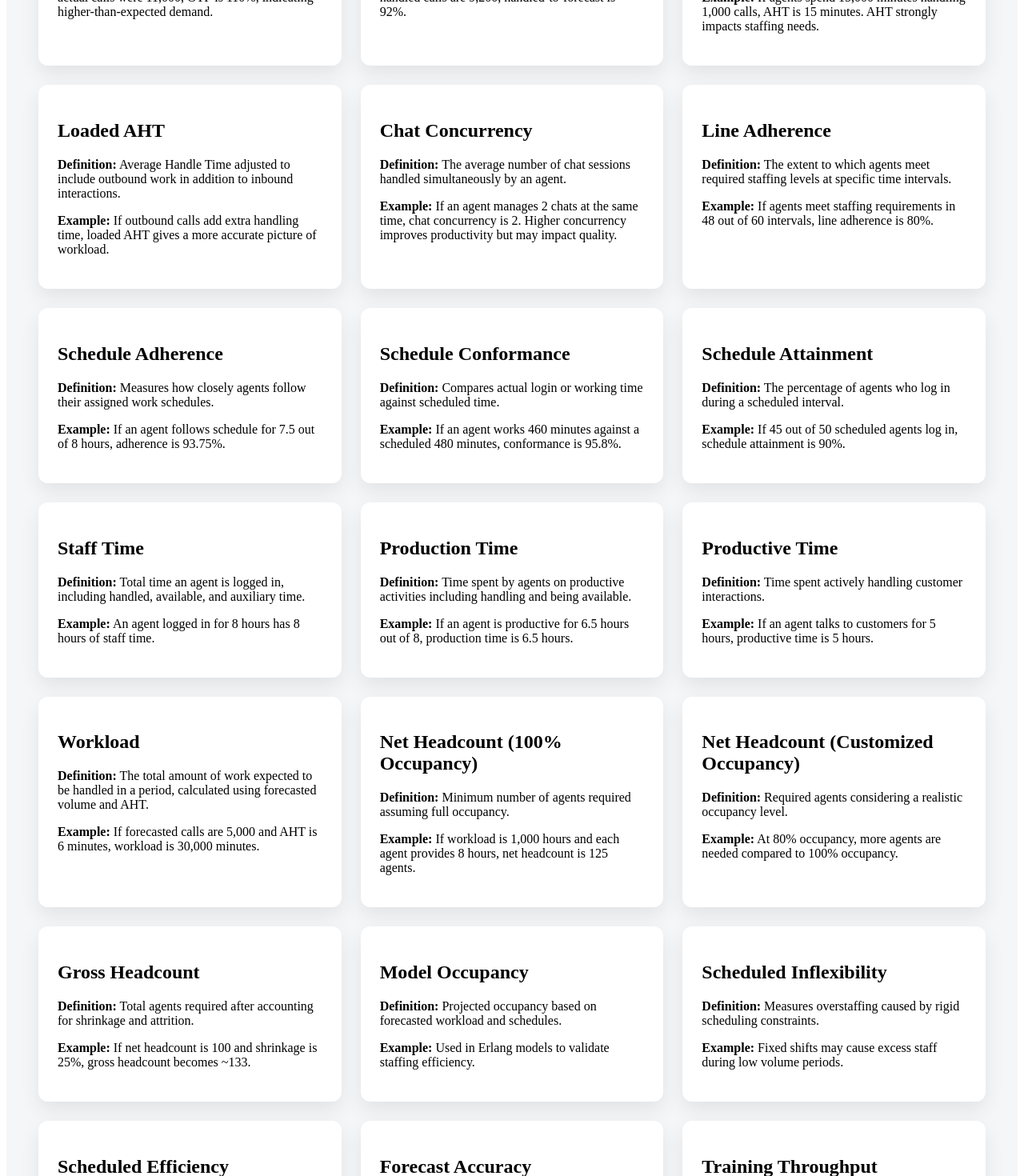
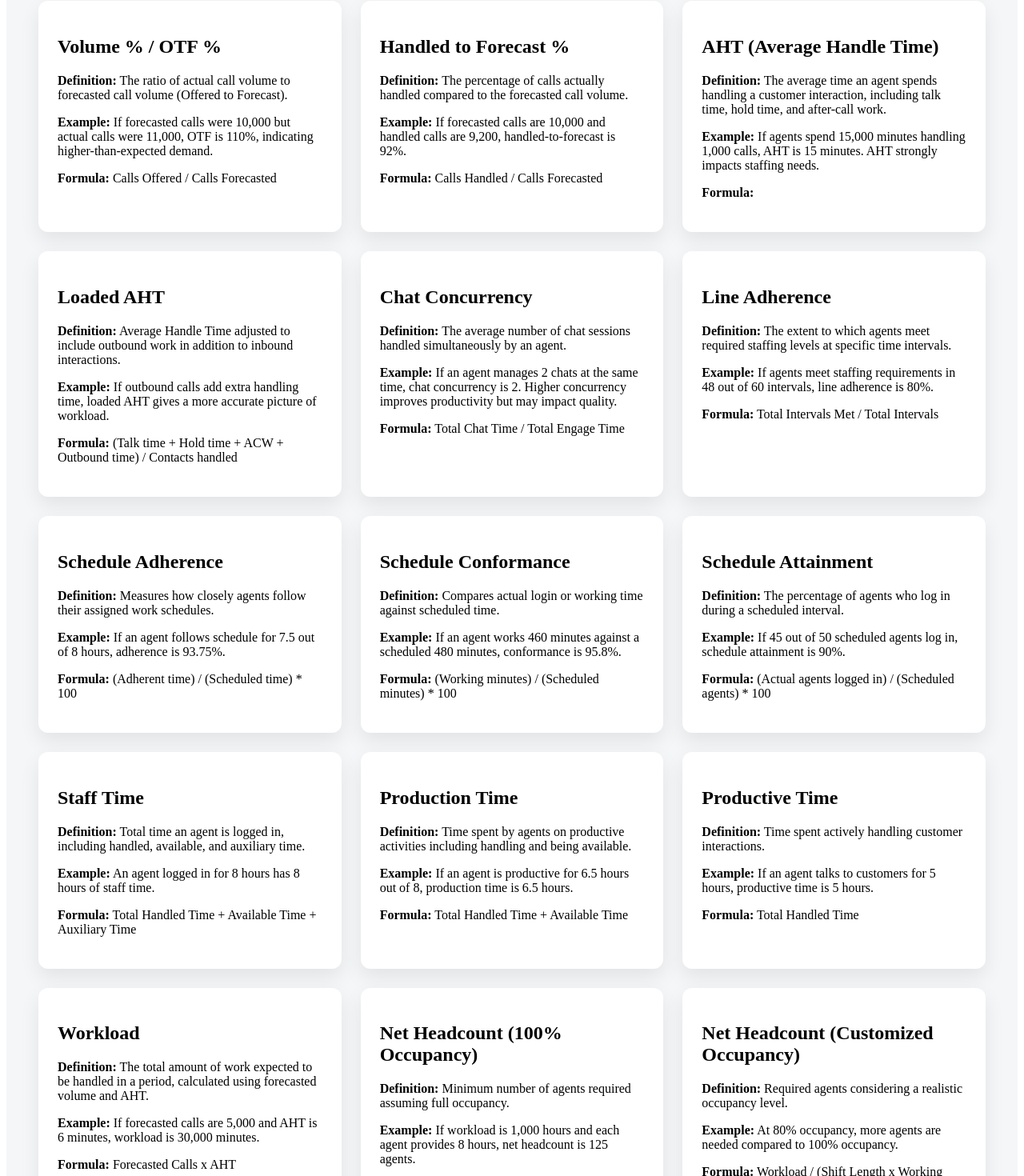
Before and after one commit to garrycnx/wfm-portal, a Next.js app: page /terminology/wfm-metrics in a window 1280 px wide. Shown: the part 1330-2800 px from the top of the page at 80% size. Built offline with nearby package versions, Linux system fonts and the light colour scheme.

Commit message:
Move contact API to pages router

```diff
--- a/src/app/terminology/wfm-metrics/page.tsx
+++ b/src/app/terminology/wfm-metrics/page.tsx
@@ -5,217 +5,285 @@ export default function WFMMetricsPage() {
       definition:
         "The percentage of customer calls answered within a predefined time threshold, commonly expressed as X% of calls answered within Y seconds.",
       example:
-        "If 1,000 calls are offered and 850 are answered within 20 seconds, the service level is 85%. This shows how quickly customers are served."
+        "If 1,000 calls are offered and 850 are answered within 20 seconds, the service level is 85%. This shows how quickly customers are served.",
+      formula:
+      "(Calls Answered within Threshold Time) ÷ (Calls Offered − Abandoned Calls within Threshold Time)"
     },
     {
       name: "Occupancy",
       definition:
         "The proportion of an agent’s logged-in time spent actively handling customer interactions including talk time, hold time, and after-call work.",
       example:
-        "An agent logged in for 8 hours and spent 6 hours handling calls has an occupancy of 75%. Very high occupancy may cause burnout."
+        "An agent logged in for 8 hours and spent 6 hours handling calls has an occupancy of 75%. Very high occupancy may cause burnout.",
+        formula:
+        "(Talk time + Hold time + ACW) / (Talk time + Hold time + ACW + Idle time) * 100"
+
     },
     {
       name: "Utilization",
       definition:
         "Measures how effectively paid agent time is used, including both productive and available time.",
       example:
-        "If an agent is paid for 9 hours and spends 7.5 hours working or available, utilization is 83%. Low utilization may indicate overstaffing."
+        "If an agent is paid for 9 hours and spends 7.5 hours working or available, utilization is 83%. Low utilization may indicate overstaffing.",
+        formula:
+          "(Total Handled Time + Available Time) / (Total Handled Time + Available Time + Auxiliary Time (Paid))"
     },
     {
       name: "Shrinkage",
       definition:
         "The percentage of scheduled agent time that is not available for handling customer contacts due to breaks, training, meetings, leaves, or system issues.",
       example:
-        "If agents are scheduled for 100 hours but only 75 hours are available, shrinkage is 25%. Shrinkage must be added while calculating headcount."
+        "If agents are scheduled for 100 hours but only 75 hours are available, shrinkage is 25%. Shrinkage must be added while calculating headcount.",
+        formula:
+            "(In-Office Shrinkage (Planned + Unplanned) + Out-of-Office Shrinkage (Planned + Unplanned)) ÷ Total Scheduled Hours"
     },
     {
       name: "Attrition Percentage",
       definition:
         "The percentage of employees who leave the organization or transfer internally during a given period.",
       example:
-        "If 10 agents leave during a month and the average headcount is 200, attrition is 5%. High attrition increases hiring and training costs."
+        "If 10 agents leave during a month and the average headcount is 200, attrition is 5%. High attrition increases hiring and training costs.",
+        formula:
+          "Attrition Headcount / ((Opening Headcount + Closing Headcount) / 2)"
     },
     {
       name: "ASA (Average Speed of Answer)",
       definition:
         "The average time customers wait in queue before their call is answered by an agent.",
       example:
-        "If customers wait a total of 5,000 seconds for 250 answered calls, ASA is 20 seconds. Higher ASA often leads to dissatisfaction."
+        "If customers wait a total of 5,000 seconds for 250 answered calls, ASA is 20 seconds. Higher ASA often leads to dissatisfaction.",
+        formula:
+          "Total Calls Wait Time / Calls Answered"
     },
     {
       name: "Total Wait Time",
       definition:
         "The cumulative time spent by all callers waiting in the queue before their calls are answered.",
       example:
-        "If 100 callers wait an average of 30 seconds, total wait time is 3,000 seconds. This helps assess customer experience."
+        "If 100 callers wait an average of 30 seconds, total wait time is 3,000 seconds. This helps assess customer experience.",
+        formula:
+          "(Sum of individual caller wait times)"
     },
     {
       name: "Abandon Rate",
       definition:
         "The percentage of callers who disconnect before their call is answered.",
       example:
-        "If 80 out of 1,000 callers hang up before answer, abandon rate is 8%. High abandon rate indicates understaffing."
+        "If 80 out of 1,000 callers hang up before answer, abandon rate is 8%. High abandon rate indicates understaffing.",
+        formula:
+          "Calls Abandoned / Calls Offered"
     },
     {
       name: "Offered to Handled %",
       definition:
         "The percentage of offered calls that are successfully handled by agents.",
       example:
-        "If 900 out of 1,000 calls are handled, offered-to-handled is 90%. This shows handling efficiency."
+        "If 900 out of 1,000 calls are handled, offered-to-handled is 90%. This shows handling efficiency.",
+        formula:
+        "Calls Handled / Calls Offered"
     },
     {
       name: "Volume % / OTF %",
       definition:
         "The ratio of actual call volume to forecasted call volume (Offered to Forecast).",
       example:
-        "If forecasted calls were 10,000 but actual calls were 11,000, OTF is 110%, indicating higher-than-expected demand."
+        "If forecasted calls were 10,000 but actual calls were 11,000, OTF is 110%, indicating higher-than-expected demand.",
+        formula:
+          "Calls Offered / Calls Forecasted"
     },
     {
       name: "Handled to Forecast %",
       definition:
         "The percentage of calls actually handled compared to the forecasted call volume.",
       example:
-        "If forecasted calls are 10,000 and handled calls are 9,200, handled-to-forecast is 92%."
+        "If forecasted calls are 10,000 and handled calls are 9,200, handled-to-forecast is 92%.",
+        formula:
+          "Calls Handled / Calls Forecasted"
     },
     {
       name: "AHT (Average Handle Time)",
       definition:
         "The average time an agent spends handling a customer interaction, including talk time, hold time, and after-call work.",
       example:
-        "If agents spend 15,000 minutes handling 1,000 calls, AHT is 15 minutes. AHT strongly impacts staffing needs."
+        "If agents spend 15,000 minutes handling 1,000 calls, AHT is 15 minutes. AHT strongly impacts staffing needs.",
+        forumla:
+          "(Total Talk Time + Total Hold Time + Total ACW Time) / Total Calls Answered"
     },
     {
       name: "Loaded AHT",
       definition:
         "Average Handle Time adjusted to include outbound work in addition to inbound interactions.",
       example:
-        "If outbound calls add extra handling time, loaded AHT gives a more accurate picture of workload."
+        "If outbound calls add extra handling time, loaded AHT gives a more accurate picture of workload.",
+        formula:
+        "(Talk time + Hold time + ACW + Outbound time) / Contacts handled"
+
     },
     {
       name: "Chat Concurrency",
       definition:
         "The average number of chat sessions handled simultaneously by an agent.",
       example:
-        "If an agent manages 2 chats at the same time, chat concurrency is 2. Higher concurrency improves productivity but may impact quality."
+        "If an agent manages 2 chats at the same time, chat concurrency is 2. Higher concurrency improves productivity but may impact quality.",
+        formula:
+          "Total Chat Time / Total Engage Time"
+
     },
     {
       name: "Line Adherence",
       definition:
         "The extent to which agents meet required staffing levels at specific time intervals.",
       example:
-        "If agents meet staffing requirements in 48 out of 60 intervals, line adherence is 80%."
+        "If agents meet staffing requirements in 48 out of 60 intervals, line adherence is 80%.",
+        formula:
+        "Total Intervals Met / Total Intervals"
     },
     {
       name: "Schedule Adherence",
       definition:
         "Measures how closely agents follow their assigned work schedules.",
       example:
-        "If an agent follows schedule for 7.5 out of 8 hours, adherence is 93.75%."
+        "If an agent follows schedule for 7.5 out of 8 hours, adherence is 93.75%.",
+        formula:
+        "(Adherent time) / (Scheduled time) * 100"
     },
     {
       name: "Schedule Conformance",
       definition:
         "Compares actual login or working time against scheduled time.",
       example:
-        "If an agent works 460 minutes against a scheduled 480 minutes, conformance is 95.8%."
+        "If an agent works 460 minutes against a scheduled 480 minutes, conformance is 95.8%.",
+        formula:
+        "(Working minutes) / (Scheduled minutes) * 100"
     },
     {
       name: "Schedule Attainment",
       definition:
         "The percentage of agents who log in during a scheduled interval.",
       example:
-        "If 45 out of 50 scheduled agents log in, schedule attainment is 90%."
+        "If 45 out of 50 scheduled agents log in, schedule attainment is 90%.",
+        formula:
+        "(Actual agents logged in) / (Scheduled agents) * 100"
     },
     {
       name: "Staff Time",
       definition:
         "Total time an agent is logged in, including handled, available, and auxiliary time.",
       example:
-        "An agent logged in for 8 hours has 8 hours of staff time."
+        "An agent logged in for 8 hours has 8 hours of staff time.",
+        formula:
+        "Total Handled Time + Available Time + Auxiliary Time"
     },
     {
       name: "Production Time",
       definition:
         "Time spent by agents on productive activities including handling and being available.",
       example:
-        "If an agent is productive for 6.5 hours out of 8, production time is 6.5 hours."
+        "If an agent is productive for 6.5 hours out of 8, production time is 6.5 hours.",
+        formula:
+          "Total Handled Time + Available Time"
     },
     {
       name: "Productive Time",
       definition:
         "Time spent actively handling customer interactions.",
       example:
-        "If an agent talks to customers for 5 hours, productive time is 5 hours."
+        "If an agent talks to customers for 5 hours, productive time is 5 hours.",
+        formula:
+        "Total Handled Time"
+
     },
     {
       name: "Workload",
       definition:
         "The total amount of work expected to be handled in a period, calculated using forecasted volume and AHT.",
       example:
-        "If forecasted calls are 5,000 and AHT is 6 minutes, workload is 30,000 minutes."
+        "If forecasted calls are 5,000 and AHT is 6 minutes, workload is 30,000 minutes.",
+        formula:
+        "Forecasted Calls x AHT"
     },
     {
       name: "Net Headcount (100% Occupancy)",
       definition:
         "Minimum number of agents required assuming full occupancy.",
       example:
-        "If workload is 1,000 hours and each agent provides 8 hours, net headcount is 125 agents."
+        "If workload is 1,000 hours and each agent provides 8 hours, net headcount is 125 agents.",
+        formula:
+        "Workload / (Shift Length x Working Days)"
     },
     {
       name: "Net Headcount (Customized Occupancy)",
       definition:
         "Required agents considering a realistic occupancy level.",
       example:
-        "At 80% occupancy, more agents are needed compared to 100% occupancy."
+        "At 80% occupancy, more agents are needed compared to 100% occupancy.",
+        formula:
+        "Workload / (Shift Length x Working Days x Occupancy)"
     },
     {
       name: "Gross Headcount",
       definition:
-        "Total agents required after accounting for shrinkage and attrition.",
+        "The total number of agents required to maintain the desired net headcount after accounting for factors like shrinkage and attrition",
       example:
-        "If net headcount is 100 and shrinkage is 25%, gross headcount becomes ~133."
+        "If net headcount is 100 and shrinkage is 25%, gross headcount becomes ~133.",
+        formula:
+        "Net Headcount / ((1 − Shrinkage) × (1 − Attrition))"
     },
     {
       name: "Model Occupancy",
       definition:
-        "Projected occupancy based on forecasted workload and schedules.",
+        "The projected occupancy level based on simulated schedules and Erlang calculations.",
       example:
-        "Used in Erlang models to validate staffing efficiency."
+        "Used in Erlang models to validate staffing efficiency.",
+        formula:
+        "Forecasted Productive Time / Scheduled Hours"
+
     },
     {
       name: "Scheduled Inflexibility",
       definition:
         "Measures overstaffing caused by rigid scheduling constraints.",
       example:
-        "Fixed shifts may cause excess staff during low volume periods."
+        "Fixed shifts may cause excess staff during low volume periods.",
+        formula:
+        "(Scheduled Staff - Required Staff) / Required Staff"
     },
     {
       name: "Scheduled Efficiency",
       definition:
         "Indicates how well schedules match workload while minimizing waste.",
       example:
-        "Higher efficiency means better alignment between demand and staffing."
+        "Higher efficiency means better alignment between demand and staffing.",
+        formula:
+        "1 − ((Net Scheduled Staff / Required Staff) × Scheduled Inflexibility)"
+
     },
     {
       name: "Forecast Accuracy",
       definition:
         "Measures how close the forecasted volume is to actual volume.",
       example:
-        "If forecast was 10,000 calls and actual was 9,500, accuracy is 95%."
+        "If forecast was 10,000 calls and actual was 9,500, accuracy is 95%.",
+        formula:
+        "1 - (Variance / Forecast Calls)"
     },
     {
       name: "Training Throughput",
       definition:
         "Measures effectiveness of training by comparing certified vs started trainees.",
       example:
-        "If 80 out of 100 trainees get certified, throughput is 80%."
+        "If 80 out of 100 trainees get certified, throughput is 80%.",
+        formula:
+        "Headcount Certified / Headcount Appeared for Certification"
     },
     {
       name: "EPH (Emails Per Hour)",
       definition:
         "The number of emails handled by an agent per hour.",
       example:
-        "If an agent handles 40 emails in 4 hours, EPH is 10."
+        "If an agent handles 40 emails in 4 hours, EPH is 10.",
+        formula:
+        "Contacts handled / (Production time - Idle time) or EPH = 1 / AHT"
     },
     {
       name: "FTE (Full Time Equivalent)",
@@ -253,6 +321,7 @@ export default function WFMMetricsPage() {
             <h2>{m.name}</h2>
             <p><strong>Definition:</strong> {m.definition}</p>
             <p><strong>Example:</strong> {m.example}</p>
+            <p><strong>Formula:</strong> {m.formula}</p>
           </div>
         ))}
       </div>
```
